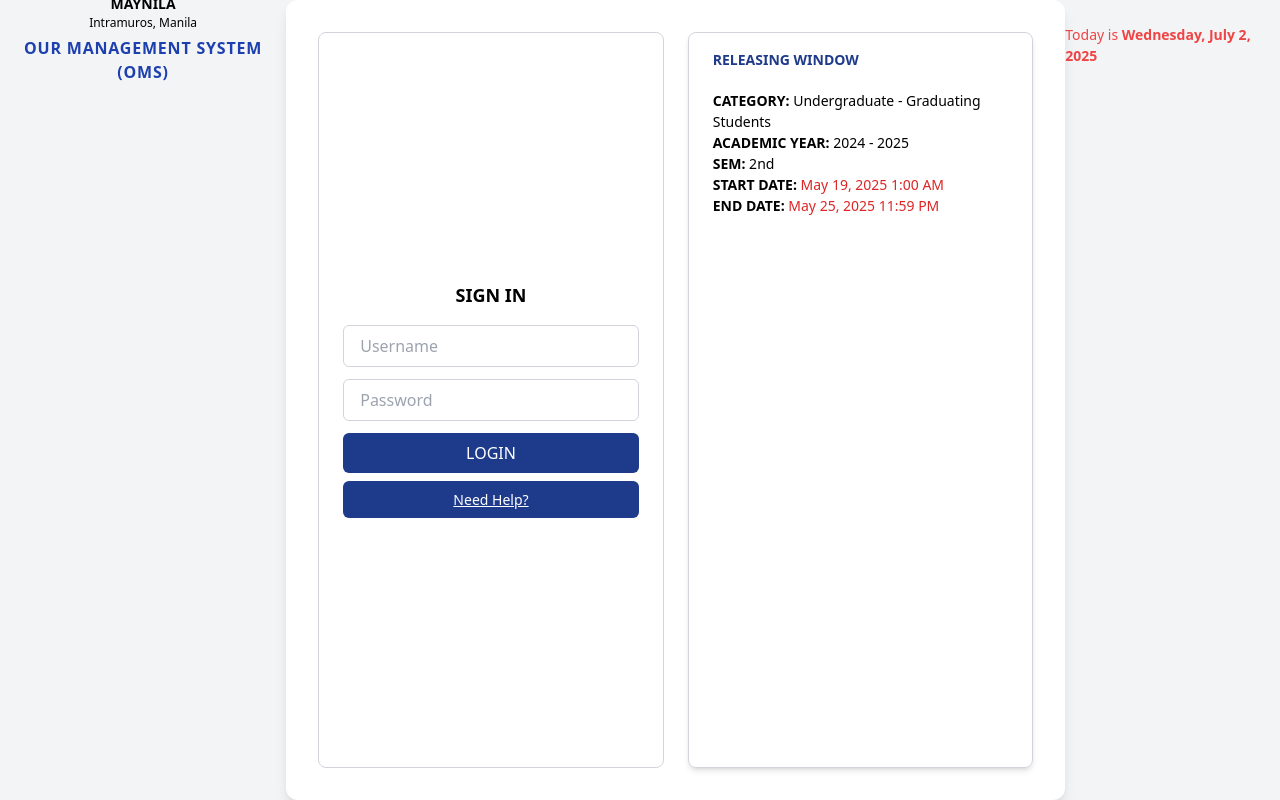
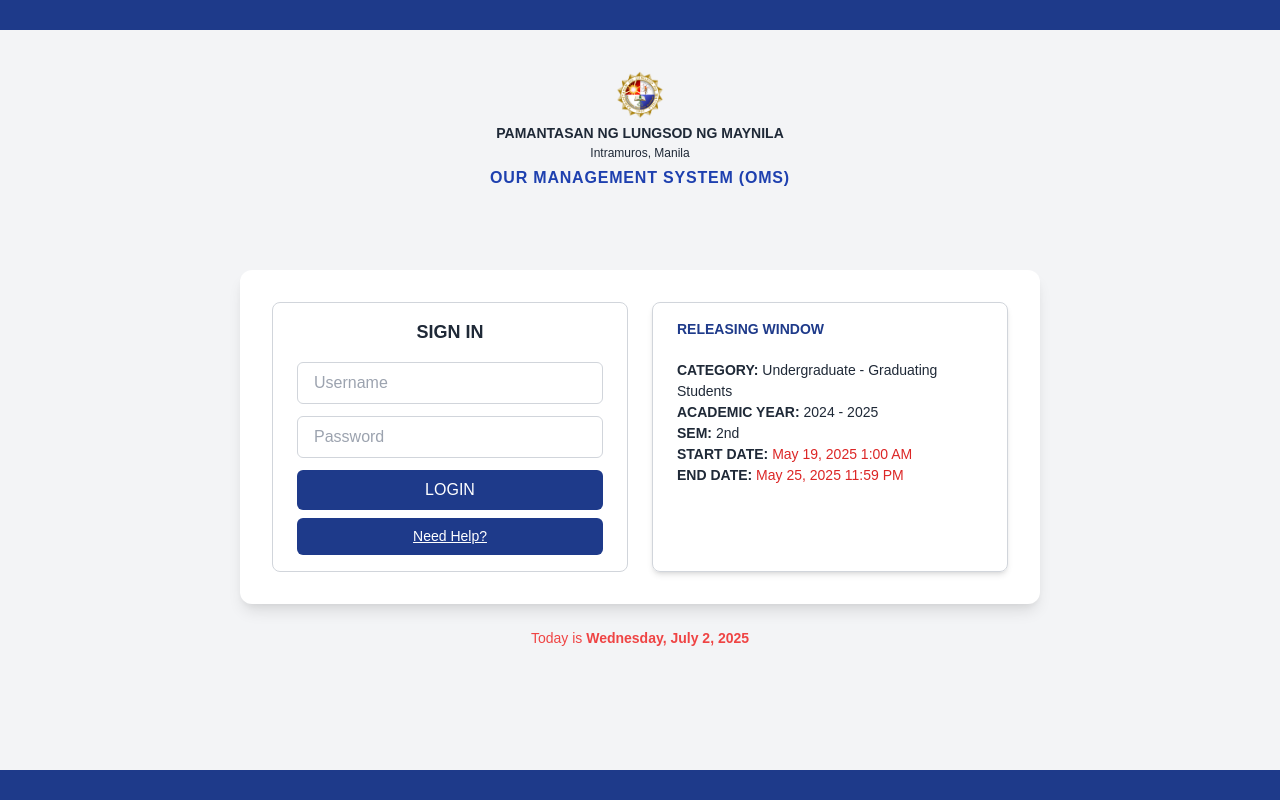
Before and after one commit to wzonw/Releasing, a React (Create React App) app: page / in a window 1280 px wide. Built offline with nearby package versions, Linux system fonts and the light colour scheme.

Commit message:
Update: connected login.css to login.js

```diff
--- a/src/login.css
+++ b/src/login.css
@@ -4,6 +4,15 @@
   min-height: 100vh;
   background-color: #f3f4f6;
   display: flex;
+  flex-direction: column;
+  align-items: center;
+  justify-content: center;
+  font-family: sans-serif;
+  color: #1f2937;
+  border-top: 30px solid #1e3a8a;
+  border-bottom: 30px solid #1e3a8a;
+}
+
 .login-header {
   display: flex;
   flex-direction: column;
@@ -45,17 +54,15 @@
   justify-content: space-between;
   padding: 2rem;
   gap: 1.5rem;
-  box-shadow: 0 10px 15px -3px rgba(0,0,0,0.1), 0 4px 6px -2px rgba(0,0,0,0.05);
+  box-shadow: 0 10px 15px -3px rgba(0, 0, 0, 0.1),
+              0 4px 6px -2px rgba(0, 0, 0, 0.05);
 }
 
 .login-form {
   width: 50%;
   border: 1px solid #d1d5db;
   border-radius: 0.5rem;
-  padding-left: 1.5rem;
-  padding-right: 1.5rem;
-  padding-top: 1rem;
-  padding-bottom: 1rem;
+  padding: 1rem 1.5rem;
   display: flex;
   flex-direction: column;
   justify-content: center;
@@ -70,10 +77,7 @@
 
 .login-form input {
   margin-bottom: 0.75rem;
-  padding-left: 1rem;
-  padding-right: 1rem;
-  padding-top: 0.5rem;
-  padding-bottom: 0.5rem;
+  padding: 0.5rem 1rem;
   border: 1px solid #d1d5db;
   border-radius: 0.375rem;
 }
@@ -81,13 +85,13 @@
 .login-form button {
   background-color: #1e3a8a;
   color: #fff;
-  padding-top: 0.5rem;
-  padding-bottom: 0.5rem;
+  padding: 0.5rem 0;
   border-radius: 0.375rem;
   transition: background-color 0.2s;
   border: none;
   cursor: pointer;
 }
+
 .login-form button:hover {
   background-color: #1e40af;
 }
@@ -104,11 +108,9 @@
   width: 50%;
   border: 1px solid #d1d5db;
   border-radius: 0.5rem;
-  padding-left: 1.5rem;
-  padding-right: 1.5rem;
-  padding-top: 1rem;
-  padding-bottom: 1rem;
-  box-shadow: 0 4px 6px -1px rgba(0,0,0,0.1), 0 2px 4px -2px rgba(0,0,0,0.1);
+  padding: 1rem 1.5rem;
+  box-shadow: 0 4px 6px -1px rgba(0, 0, 0, 0.1),
+              0 2px 4px -2px rgba(0, 0, 0, 0.1);
   font-size: 0.875rem;
   display: flex;
   flex-direction: column;
@@ -131,14 +133,3 @@
   font-size: 0.875rem;
   color: #ef4444;
 }
-}
-
-.highlight {
-  color: #dc2626;
-}
-
-.login-footer {
-  margin-top: 1.5rem;
-  font-size: 0.875rem;
-  color: #ef4444;
-}
```
